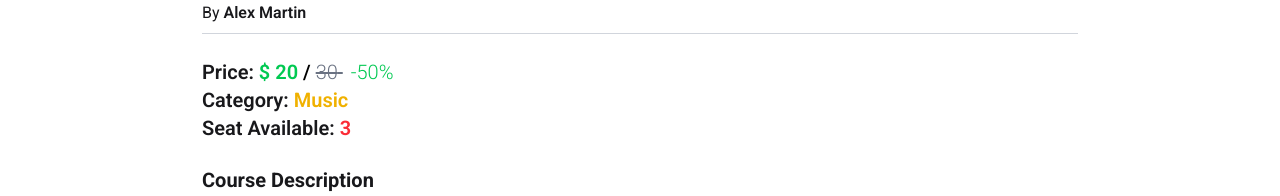
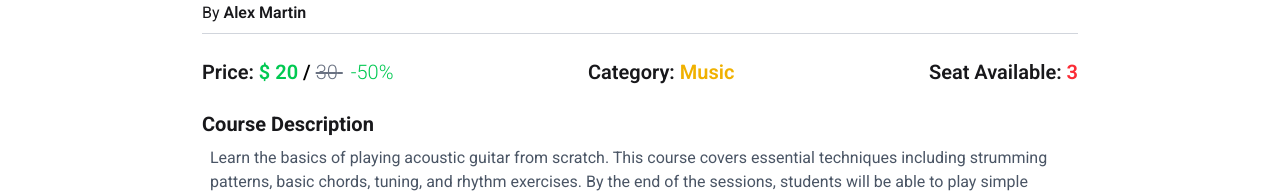
Before and after one commit to hossain-shifat/SkillSwap, a React (Vite) app: page /course-details/1 in a window 1280 px wide. Shown: the part 435-631 px from the top of the page. Built offline with nearby package versions, Linux system fonts and the light colour scheme; no server answers; sample sign-in values are in the browser's storage.

Commit message:
Fix some issus

```diff
--- a/src/pages/CourseDetail/CourseDetail.jsx
+++ b/src/pages/CourseDetail/CourseDetail.jsx
@@ -33,8 +33,8 @@ const CourseDetail = () => {
                             <h1>By <span className="font-semibold">{singleCourse.providerName}</span></h1>
                         </motion.div>
                     </div>
-                    <div className="my-4 flex flex-col sm:flex-row gap-2 justify-between">
-                        <motion.div initial={{ opacity: 0, y: 20 }} animate={{ opacity: 1, y: 0 }} transition={{ duration: 0.6, delay: 0.4 }} className="pb-2 border-gray-300">
+                    <div>
+                        <motion.div initial={{ opacity: 0, y: 20 }} animate={{ opacity: 1, y: 0 }} transition={{ duration: 0.6, delay: 0.4 }} className="pb-2 border-gray-300 my-4 flex flex-col sm:flex-row gap-2 justify-between">
                             <h1 className="font-semibold text-xl">Price: <span className="text-green-500">$ {singleCourse.price} <span className="text-black">/</span> <span className="text-gray-500 font-light line-through">{singleCourse.price + singleCourse.price * 50 / 100} </span> <span className="pl-2 font-light"> -50% </span></span></h1>
                             <h1 className="font-semibold text-xl">Category: <span className="text-yellow-500">{singleCourse.category}</span></h1>
                             <h2 className="font-semibold text-xl">Seat Available: <span className="text-red-500">{singleCourse.slotsAvailable}</span></h2>
```
